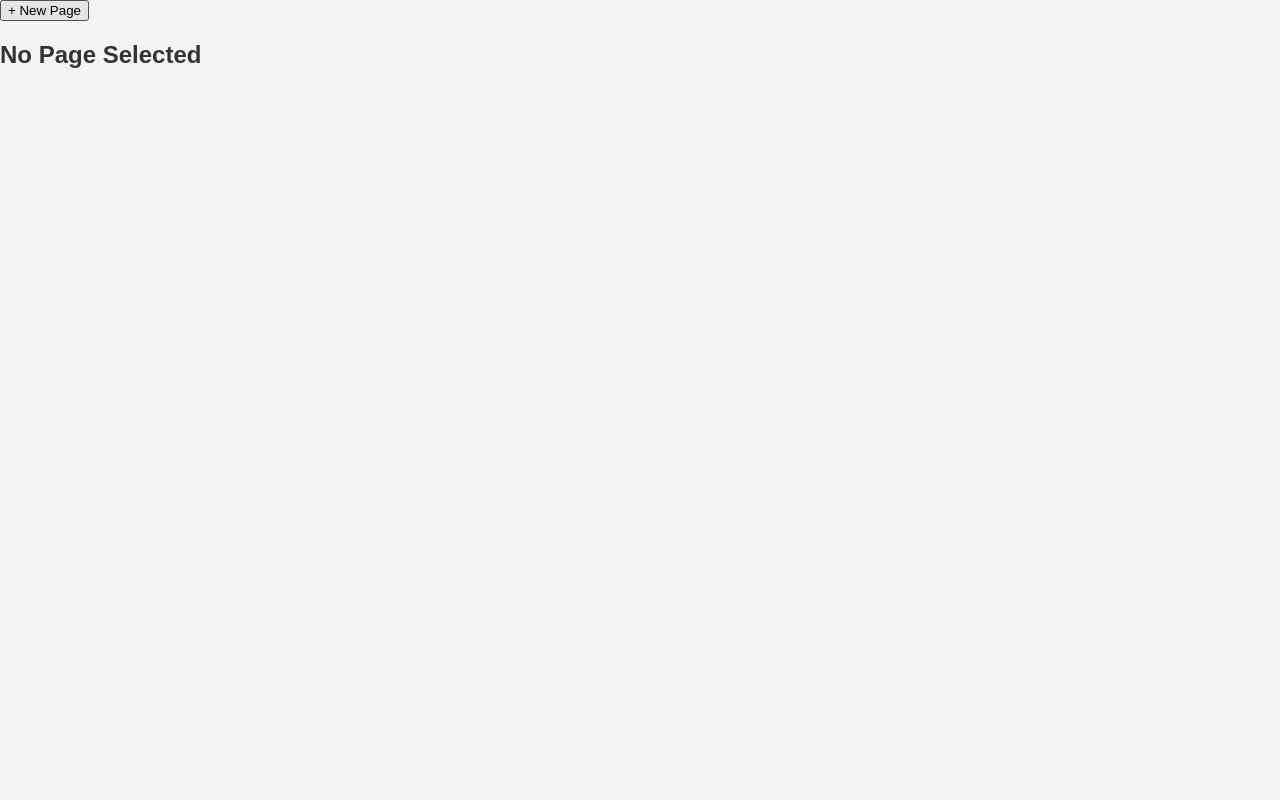
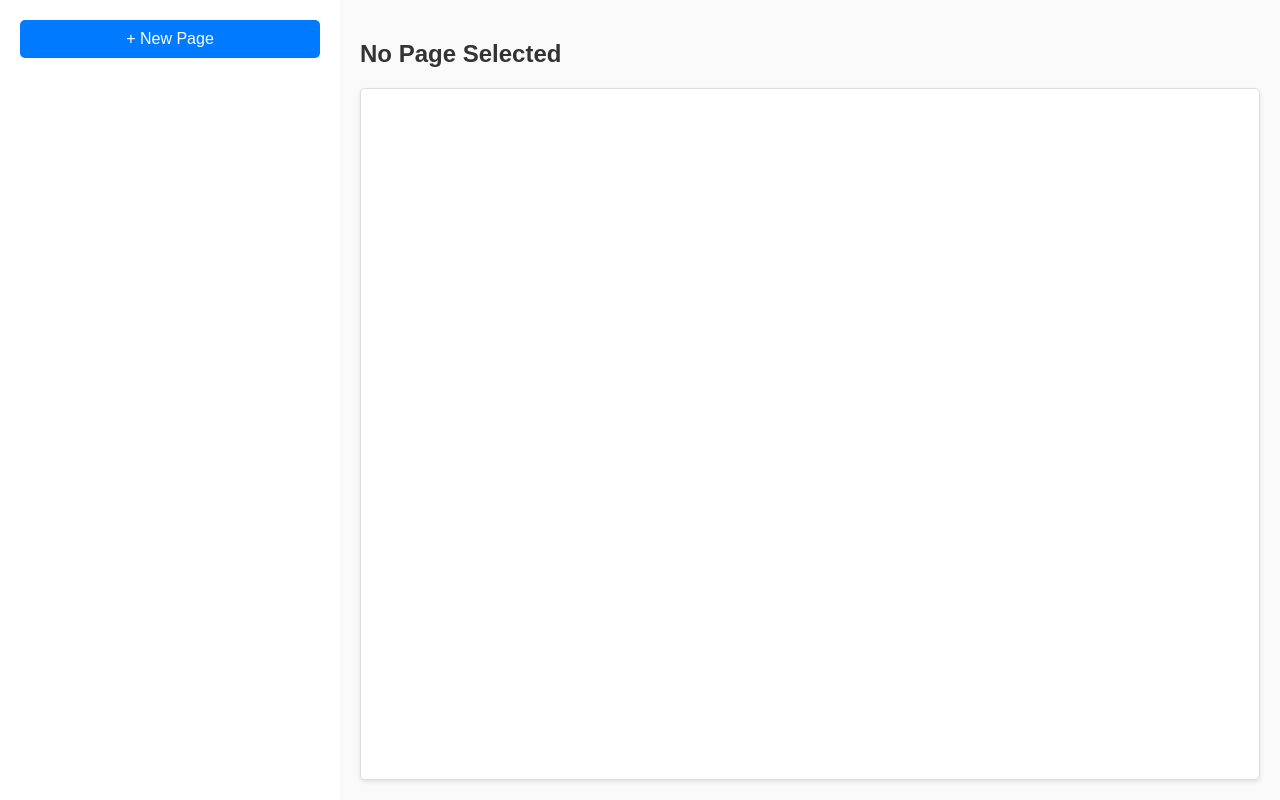
Before and after one commit to Lee-Dongwook/Vanila-Notion, a website built with webpack: page src/index.html in a window 1280 px wide. Built offline with nearby package versions, Linux system fonts and the light colour scheme.

Commit message:
style : 기본 스타일 탑재

```diff
--- a/package.json
+++ b/package.json
@@ -13,7 +13,9 @@
   "license": "ISC",
   "devDependencies": {
     "clean-webpack-plugin": "^4.0.0",
+    "css-loader": "^7.1.2",
     "html-webpack-plugin": "^5.6.3",
+    "style-loader": "^4.0.0",
     "ts-loader": "^9.5.1",
     "ts-node": "^10.9.2",
     "typescript": "^5.7.2",
--- a/src/index.ts
+++ b/src/index.ts
@@ -1,3 +1,4 @@
+import "./styles/style.css";
 import { AppComponent } from "./components/AppComponent";
 
 document.addEventListener("DOMContentLoaded", () => {
--- a/src/styles/style.css
+++ b/src/styles/style.css
@@ -3,8 +3,87 @@ body {
     font-family: Arial, Helvetica, sans-serif;
     background-color: #f4f4f4;
     color: #333;
+    display: flex;
+    height: 100vh;
+    overflow: hidden;
 }
 
-#app {
+#sidebar {
+ width: 300px;
+ background-color: #ffffff;
+ box-shadow: 2px 0 5px rgba(0,0,0,0.1);
+ padding: 20px;
+ display: flex;
+ flex-direction: column;
+}
+
+#new-page-btn {
+    background-color: #007bff;
+    color:white;
+    border:none;
+    padding: 10px 15px;
+    border-radius: 5px;
+    font-size: 16px;
+    cursor: pointer;
+    margin-bottom: 20px;
+    transition: background-color 0.3s;
+}
+
+#new-page-btn:hover {
+    background-color: #0056b3;
+}
+
+
+#page-list {
+    list-style: none;
+    padding: 0;
+    margin: 0;
+    flex-grow: 1;
+    overflow-y: auto;
+}
+
+#page-list li {
+    padding: 10px;
+    border-radius: 5px;
+    cursor: pointer;
+    margin-bottom: 10px;
+    transition: background-color 0.3s;
+}
+
+
+#page-list li:hover {
+    background-color: #f1f1f1;
+}
+
+#page-list li.active {
+    background-color: #007bff;
+    color: white;
+    font-weight: bold;
+}
+
+
+/* 에디터 스타일 */
+#editor {
+    flex-grow: 1;
     padding: 20px;
+    display: flex;
+    flex-direction: column;
+    background-color: #fafafa;
+    overflow-y: auto;
 }
+
+#page-title {
+    font-size: 24px;
+    font-weight: bold;
+    margin-bottom: 20px;
+}
+
+#content {
+    flex-grow: 1;
+    background-color: white;
+    border: 1px solid #ddd;
+    border-radius: 5px;
+    padding: 15px;
+    box-shadow: 0 2px 4px rgba(0, 0, 0, 0.1);
+    overflow-y: auto;
+}
--- a/webpack.config.mjs
+++ b/webpack.config.mjs
@@ -18,6 +18,10 @@ export default {
         use: "ts-loader",
         exclude: /node_modules/,
       },
+      {
+        test: /\.css$/i,
+        use: ["style-loader", "css-loader"],
+      },
     ],
   },
   plugins: [
```
Also changed, not shown: pnpm-lock.yaml.
